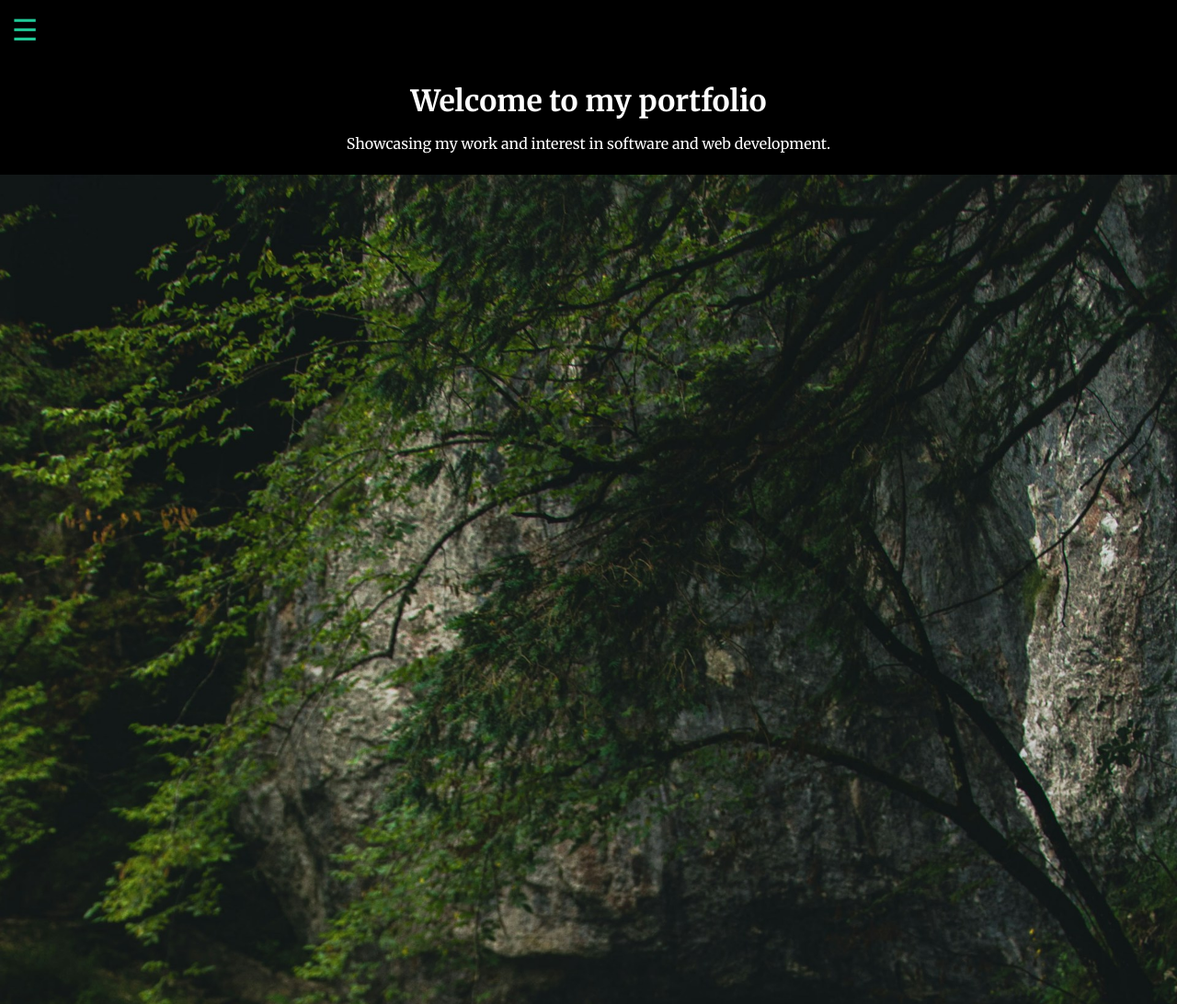
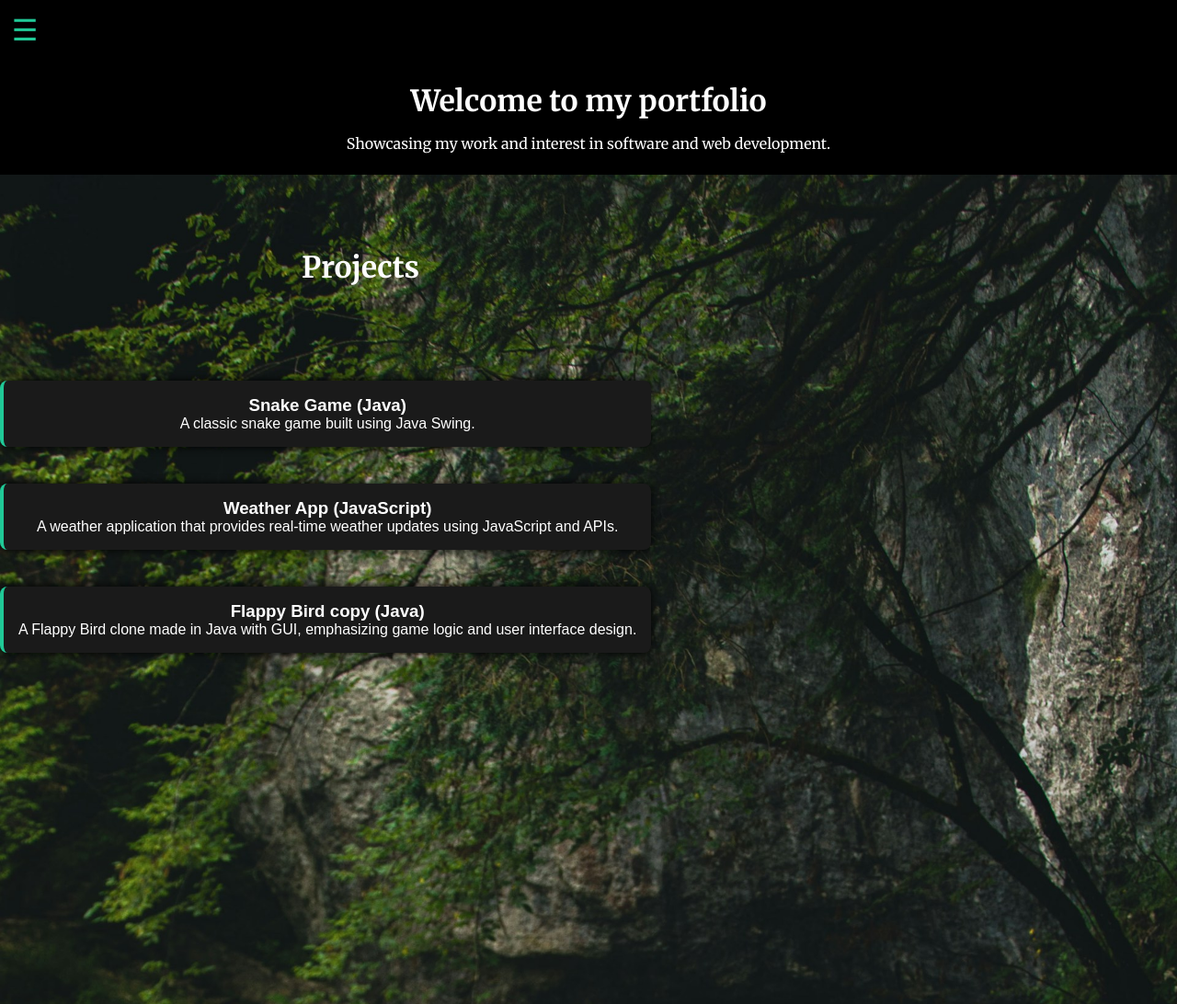
Before and after one commit to Oduran19/My-Portfolio, a plain HTML site: page projects.html in a window 1280 px wide. Shown: the top 1092 px of the page at 92% size. Drawn offline with Linux system fonts and the light colour scheme.

Commit message:
Update Style.css
styled projects page and organized content

```diff
--- a/Style.css
+++ b/Style.css
@@ -91,6 +91,19 @@ header p {
   padding: 1rem;
   border-radius: 10px;
   max-width: 90%;
+  border-left: 4px solid #20C997;
+  box-shadow: #2dbe87 0px 0px 10px;
+}
+
+.hero-project {
+  position: absolute;
+  top: 30%;
+  left: 50%;
+  transform: translate(-50%, -50%);
+  background-color: rgba(0, 0, 0, 0.6);
+  padding: 1rem;
+  border-radius: 10px;
+  max-width: 90%;
 }
 
 .hero-content h2, .hero-content p, .hero-content a{
@@ -98,21 +111,41 @@ header p {
 }
 
 /* Projects Section */
-.project-list {
+.projects-page #projects-hero {
+  position: relative;
+  width: 100%;
+  height: auto;
+}
+
+.projects-page #projects-hero h2 {
+  font-size: 2rem;
+  margin: 1rem 0;
+  padding: 0.5rem;
+  font-family: 'Merriweather', serif;
+  position: absolute;
+  top: 3%;
+  left: 25%;
+}
+
+.projects-page .project-list {
+    position: absolute;
     display: grid;
     grid-template-columns: 1fr;
     gap: 1.5rem;
     margin-top: 1rem;
+    top: 10%;
   }
 
-  .project-card {
+  .projects-page .project-card {
     background-color: #1a1a1a;
     padding: 1rem;
     border-radius: 8px;
     margin-top: 1rem;
     color: #fff;
     border-left: 4px solid #20C997;
+    box-shadow: #000000 0px 0px 10px;
   }
+
   /* Footer */
   footer {
     background-color: #000000;
```
